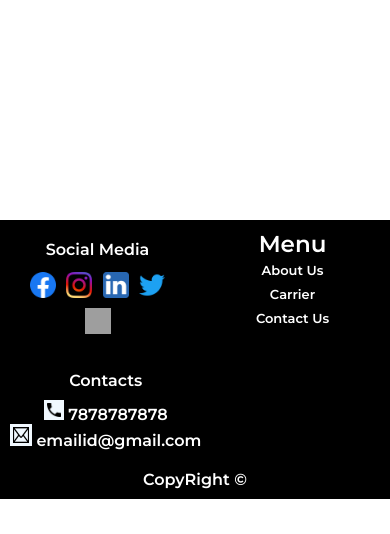
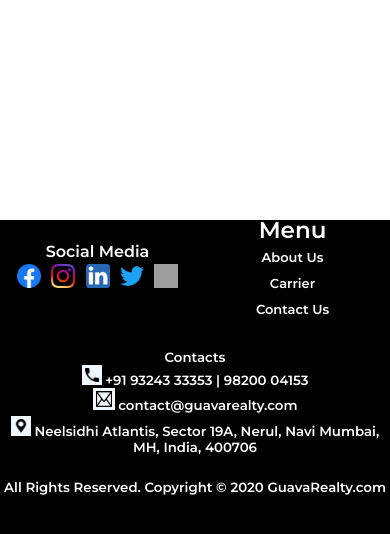
Before and after one commit to sunilpoojari/WebInternship, a PHP site: page /index.html in a window 390 px wide. Shown: the part 2280-2814 px from the top of the page. Before the commit the page ends 2779 px from the top, so only its background shows below. Run offline with PHP 8.4, Linux system fonts and the light colour scheme; grey boxes are pictures that could not be loaded.

Commit message:
footer fixed

```diff
--- a/index.html
+++ b/index.html
@@ -18,10 +18,10 @@
         </div>
         <div class="logo"><a href="#">Navbar</a></div>
         <ul class="nav-links">
-            <li><a href="#">Our Partners</a></li>
-            <li><a href="#">About Us</a></li>
-            <li><a href="#">Carrier</a></li>
-            <li><a href="#">Contact Us</a></li>
+            <li><a href="#partners">Our Partners</a></li>
+            <li><a href="#aboutus">About Us</a></li>
+            <li><a href="#carrier">Carrier</a></li>
+            <li><a href="#contacts">Contact Us</a></li>
         </ul>
     </nav>
     <div>
@@ -40,7 +40,7 @@
     </div>
     <footer style="justify-content: center;">
         <div id="socialmedia">
-        <p >Social Media</p>
+            <p>Social Media</p>
             <a href="https://www.google.com"><img src="./icons/fb.png" alt="fb"></a>
             <a href="https://www.google.com"><img src="./icons/instagram.png" alt="insta"></a>
             <a href="https://www.google.com"><img src="./icons/linkedin.png" alt="linkedin"></a>
@@ -54,11 +54,17 @@
             <p>Contact Us</p>
         </div>
         <div id="contacts" style="width: auto; align-content:center">
-            <p >Contacts</p>
-             <a href="https://www.google.com"><img src="./icons/call.png" style="background-color: aliceblue; width:20px; height:20px" alt="call"></a> 7878787878  <br>
-             <a href="https://www.google.com"><img src="./icons/email.png" style="background-color: aliceblue; width:22px; height:22px" alt="email"></a> emailid@gmail.com
+            <p>Contacts</p>
+            <a href="https://www.google.com"><img src="./icons/call.png"
+                    style="background-color: aliceblue; width:20px; height:20px" alt="call"></a> +91 93243 33353 | 98200 04153  <br>
+            <a href="https://www.google.com"><img src="./icons/email.png"
+                    style="background-color: aliceblue; width:22px; height:22px" alt="email"></a> contact@guavarealty.com
         </div>
-        <p>CopyRight &copy</p>
+        <div id="location">
+            <img src="./icons/location.png"
+            style="background-color: aliceblue; width:20px; height:20px" alt="call"> Neelsidhi Atlantis, Sector 19A, Nerul, Navi Mumbai, MH, India, 400706
+        </div>
+        <p id="copyright">All Rights Reserved. Copyright &copy 2020 GuavaRealty.com</p>
     </footer>
     <script src="main.js"></script>
 </body>
--- a/main.js
+++ b/main.js
@@ -14,8 +14,24 @@ const navSlide = () =>{
             }
         })
 
+
         //buger animation
         burger.classList.toggle('toggle')
+    })
+
+    navLinks.forEach((link)=>{
+        link.addEventListener('click',()=>{
+            nav.classList.toggle('nav-active');
+            navLinks.forEach((link,index)=>{
+                if(link.style.animation){
+                    link.style.animation = '';
+                }else{
+                    link.style.animation = `navLinkFade 0.5s ease forwards ${index/7 + 0.5}s`
+                }
+            })
+            burger.classList.toggle('toggle')
+
+    })
     })
 
 
--- a/style.css
+++ b/style.css
@@ -17,6 +17,8 @@ nav {
   font-weight: bold;
   background-color: #bae8e8;
   width: 100%;
+  /* position: fixed; */
+
 }
 .logo {
   text-decoration: none;
@@ -40,6 +42,10 @@ nav {
   letter-spacing: 2px;
   font-weight: bold;
   font-size: 14px;
+}
+
+#home{
+  padding: 5%;
 }
 
 .nav-links li {
@@ -148,20 +154,54 @@ footer {
   color: white;
   font-family: "Montserrat", sans-serif;
   text-align: center;
+  display: grid;
+  grid-template-columns: 25% 25% 25% 25%;
+  grid-template-rows: 45% 10% 45%;
+  grid-template-areas:
+  "socialmedia footermenu contacts location"
+  ". . . ."
+  ". copyright copyright .";
+  align-items: center;
+  justify-content: center;
+
 }
-footer p {
-  padding: 10px;
-}
+
 footer img {
   width: 32px;
   height: 32px;
   padding: 3px;
 }
-footer div {
-  float: left;
-  width: 20%;
-  padding: 10px;
-  text-align: center;
+#socialmedia{
+  grid-area: socialmedia;
+  padding-bottom: 2%;
+  padding-top: 4%;
+
+}
+
+#footermenu{
+  grid-area: footermenu;
+  padding-bottom: 2%;
+  padding-top: 4%;
+
+}
+
+#contacts{
+  grid-area: contacts;
+  padding-bottom: 2%;
+  padding-top: 4%;
+
+}
+
+#location{
+  grid-area: location;
+  padding-bottom: 2%;
+  padding-top: 4%;
+
+}
+
+#copyright{
+  grid-area: copyright;
+  padding-bottom: 2%;
 }
 
 #footermenu p {
@@ -170,37 +210,68 @@ footer div {
   text-align: center;
 }
 @media screen and (max-width: 786px) {
+
+/* footer css */
 footer {
   background-color: black;
   color: white;
   font-family: "Montserrat", sans-serif;
   text-align: center;
+  display: grid;
+  grid-template-columns: 50% 50% ;
+  grid-template-rows: 30% 5% 30% 5% 30%;
+  grid-template-areas:
+  "socialmedia footermenu "
+  ". ."
+  "contacts contacts"
+  "location location"
+  "copyright copyright"
+  ;
 }
-  footer p {
-    padding: 10px;
-  }
+
 footer img {
-    width: 32px;
-    height: 32px;
+  width: 30px;
+  height: 30px;
   padding: 3px;
 }
-  footer div {
-    float: left;
-    width: 50%;
-    height: 60%;
-  }
-  div #footermenu {
-    text-align: justify;
-    padding: 10px;
-  }
-  #footermenu p {
-    font-size: xx-smaller;
-    padding: 4px;
-    text-align: center;
+#socialmedia{
+  grid-area: socialmedia;
+  padding-bottom: 2%;
+  padding-top: 4%;
 }
 
-  label #menu {
-    padding-top: 100px;
+#footermenu{
+  grid-area: footermenu;
+  padding-bottom: 2%;
+  padding-top: 4%;
+}
+
+#contacts{
+  grid-area: contacts;
+  padding-bottom: 2%;
+  padding-top: 4%;
+  font-size: smaller;
+  font-weight: 100;
+}
+
+#location{
+  grid-area: location;
+  padding-bottom: 2%;
+  padding-top: 4%;
+  font-size: smaller;
+  font-weight: 100;
+}
+
+#copyright{
+  grid-area: copyright;
+  padding-top: 4%;
+  padding-bottom: 4%;
+  font-size: smaller;
+}
+
+#footermenu p {
+  font-size: small;
+  padding: 5px;
   text-align: center;
 }
 }
```
Also changed, not shown: icons/location.png (added). Lines whose indentation alone changed are shown as unchanged.
